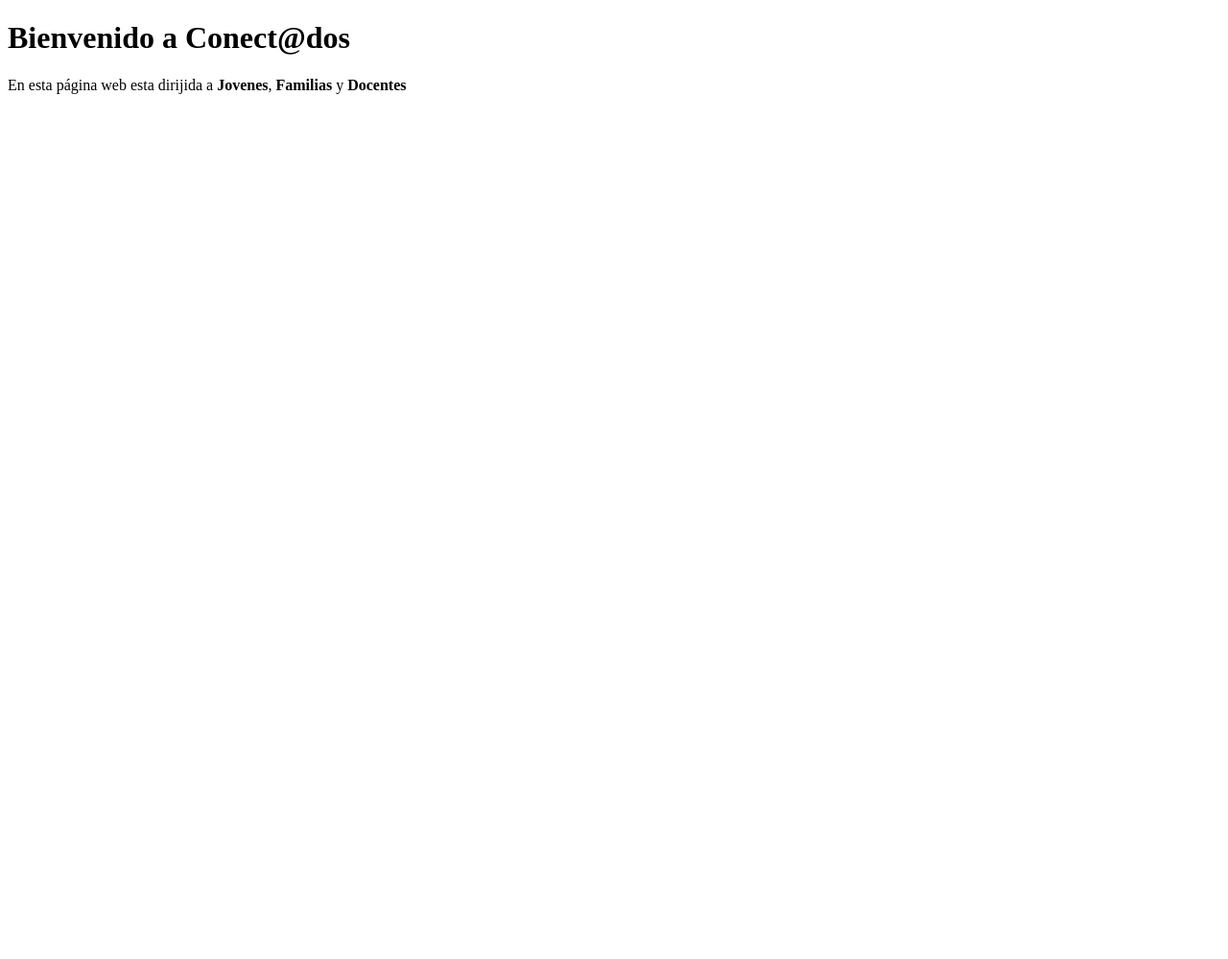
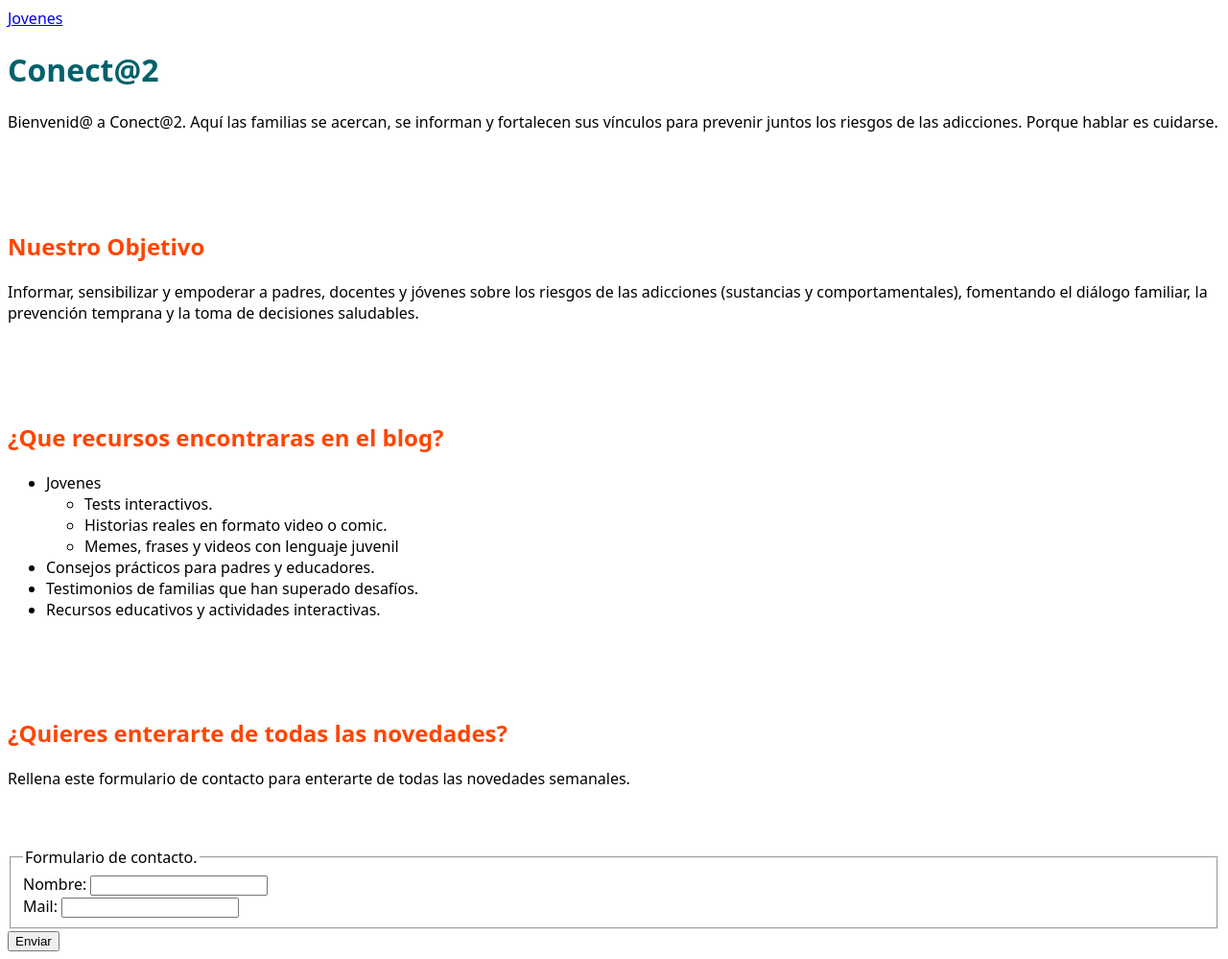
Before and after one commit to dorvalgame/Conect-dos, a plain HTML site: page index.html in a window 1280 px wide. Shown: the whole page at 96% size. Before the commit the page ends 800 px from the top, so only its background shows below. Drawn offline with Linux system fonts and the light colour scheme.

Commit message:
Add files via upload

```diff
--- a/index.html
+++ b/index.html
@@ -3,12 +3,78 @@
 <head>
     <meta charset="UTF-8">
     <meta name="viewport" content="width=device-width, initial-scale=1.0">
-    <meta name="theme-color" content="#90EE90">
+    <meta charset="UTF-8">
+    <meta name="theme-color" content="#006166">
+    <link rel="icon" type="image/jpeg" href="Images/Logo.jpeg">
 
-    <title>Document</title>
-</head>
+
+
+    <title>Conect@2 - Prevención de adicciones.</title>
+    <style>
+         body {
+            font-family: system-ui, -apple-system, BlinkMacSystemFont, 'Segoe UI', Roboto, Oxygen, Ubuntu, Cantarell, 'Open Sans', 'Helvetica Neue', sans-serif;
+        }
+        h1 {
+            color: rgb(0 97 108)
+        }
+
+        h2 {
+            color: orangered
+        }
+    </style>
+    </head>
 <body>
-    <h1>Bienvenido a Conect@dos</h1>
-    <p>En esta página web esta dirijida a <strong>Jovenes</strong>, <strong>Familias</strong> y <strong>Docentes</strong></p>
+    <nav>
+        <a claas="link" href="http://127.0.0.1:3000/jovenes.html">Jovenes</a>
+    </nav>
+    <header>
+    <h1>Conect@2</h1>
+    <p>Bienvenid@ a Conect@2. Aquí las familias se acercan, se informan y fortalecen sus vínculos para prevenir juntos los riesgos de las adicciones. Porque hablar es cuidarse.</p>
+    </header>
+    <br>
+    <br>
+    <br>
+    <section>
+    <h2>Nuestro Objetivo</h2>
+    <p>Informar, sensibilizar y empoderar a padres, docentes y jóvenes sobre los riesgos de las adicciones (sustancias y comportamentales), fomentando el diálogo familiar, la prevención temprana y la toma de decisiones saludables.</p>
+    <br>
+    <br>
+    <br>
+    <h2>¿Que recursos encontraras en el blog?</h2>
+    <ul>
+        <li>Jovenes</li>
+           <ul>
+            <li>Tests interactivos.</li>
+            <li>Historias reales en formato video o comic.</li>
+            <li>Memes, frases y videos con lenguaje juvenil</li>
+           </ul>
+        <li>Consejos prácticos para padres y educadores.</li>
+        <li>Testimonios de familias que han superado desafíos.</li>
+        <li>Recursos educativos y actividades interactivas.</li>
+    </section>
+    <br>
+    <br>
+    <br>
+    <section>
+    <form method="post" action="/">
+    <h2>¿Quieres enterarte de todas las novedades?</h2>
+    <p>Rellena este formulario de contacto para enterarte de todas las novedades semanales.</p>
+    <br>
+    <br>
+    <fieldset>
+        <legend>Formulario de contacto.</legend>
+            <label> Nombre:
+                <input
+                type="text"
+                name="name">
+            </label>
+            <div><label> Mail:
+                <input
+                type="email">
+            </label></div>
+    </fieldset>
+    <button>Enviar</button>
+    </form>
+</section>
 </body>
 </html>
```
Also changed, not shown: jovenes.html (added, +21 -0 lines).
